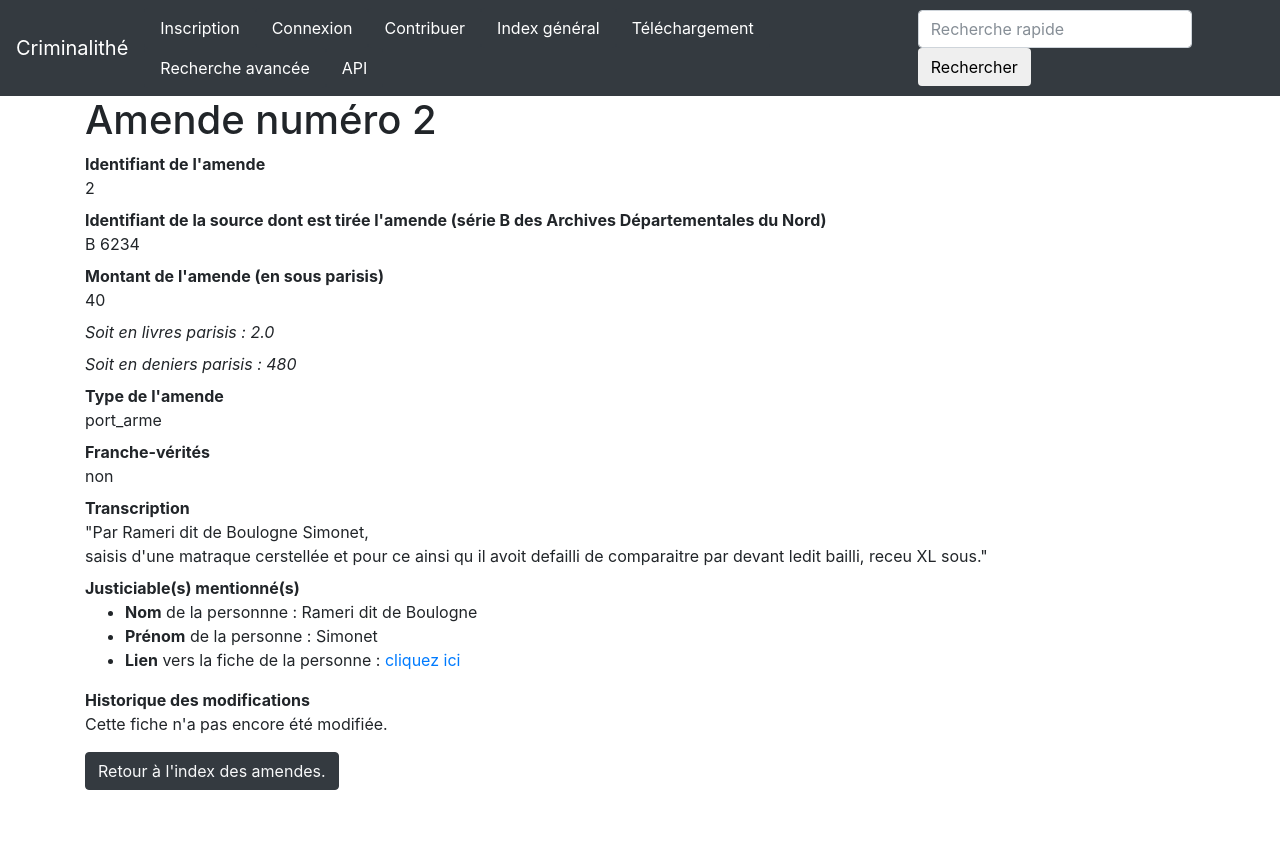
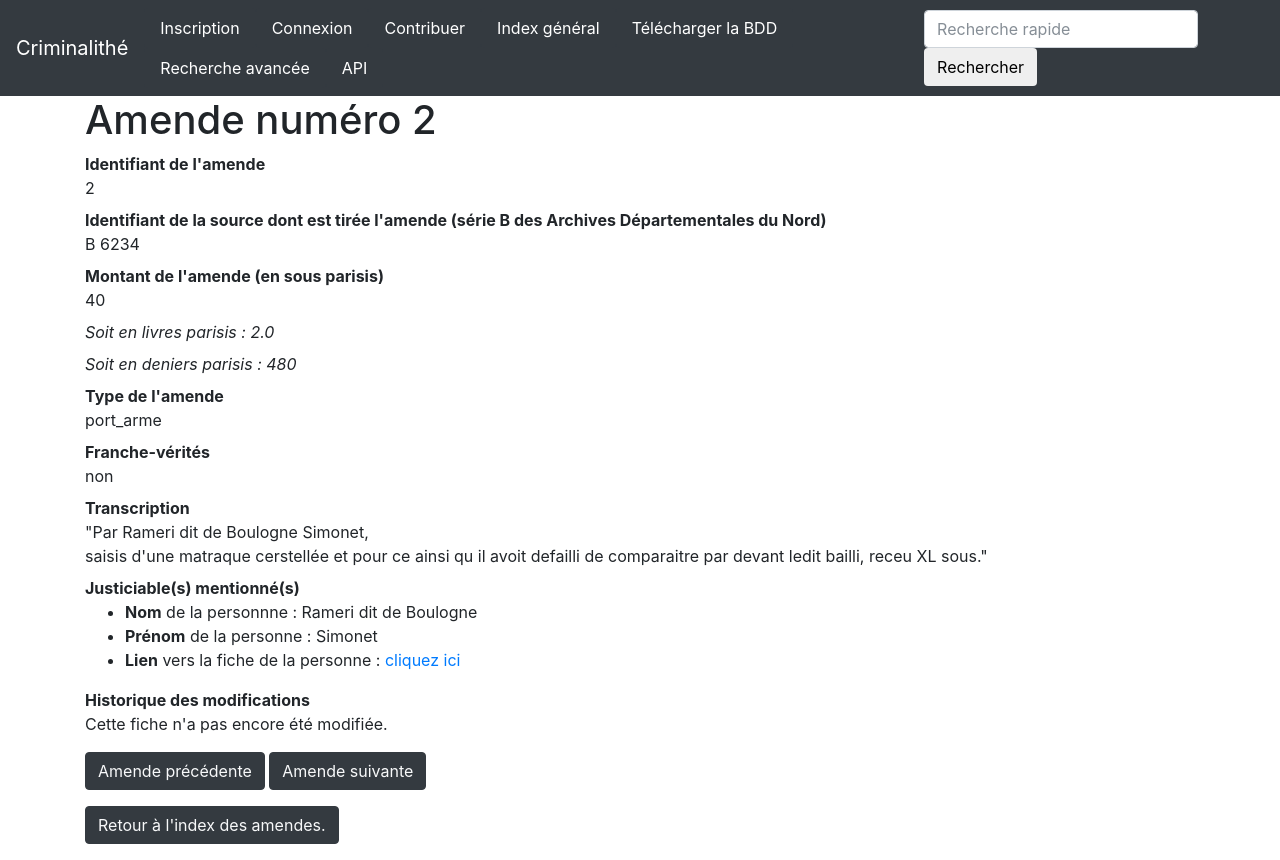
Before and after one commit to ValentinDeCraene/Projet_Criminalithe, a Flask app: page /amende/2 in a window 1280 px wide. Before the commit the page ends 790 px from the top, so only its background shows below. Run offline with Flask 2, Linux system fonts and the light colour scheme; data comes from the database, SQL or seed files in the repository; some libraries are stand-ins or nearby versions.

Commit message:
ajout des boutons de pages suivantes et précédentes

```diff
--- a/Criminalithe/app/templates/conteneur.html
+++ b/Criminalithe/app/templates/conteneur.html
@@ -39,7 +39,7 @@
                 <a class="nav-link text-white bg-dark" href="{{url_for("index")}}">Index général</a>
             </li>
             <li class="nav-item">
-                <a class="nav-link text-white bg-dark" href="{{url_for("download")}}">Téléchargement</a>
+                <a class="nav-link text-white bg-dark" href="{{url_for("download")}}">Télécharger la BDD</a>
             </li>
             <li class="nav-item">
                 <a class="nav-link text-white bg-dark" href="{{url_for("rechercheavancee")}}">Recherche avancée</a>
--- a/Criminalithe/app/templates/pages/amende.html
+++ b/Criminalithe/app/templates/pages/amende.html
@@ -58,6 +58,29 @@ pour que les amendes soient bien numérotées de 1 à 101 et non de 0 à 100-->
 {% endif %}
 </p>
 
+    {% if amende.amendes_id == 1 %}
+<p>
+        <button type="button" class="btn btn-dark">
+        <a class="text-light" href="{{url_for('amende', amendes_id=amende.amendes_id+1)}}"> Amende suivante</a>
+    </button>
+</p>
+{% elif amende.amendes_id == 101 %}
+<p>
+    <button type="button" class="btn btn-dark">
+        <a class="text-light" href="{{url_for('amende', amendes_id=amende.amendes_id-1)}}"> Amende précédante</a>
+    </button>
+</p>
+
+    {% else %}
+<p>
+    <button type="button" class="btn btn-dark">
+        <a class="text-light" href="{{url_for('amende', amendes_id=amende.amendes_id-1)}}"> Amende précédente</a>
+    </button>
+    <button type="button" class="btn btn-dark">
+        <a class="text-light" href="{{url_for('amende', amendes_id=amende.amendes_id+1)}}"> Amende suivante</a>
+    </button>
+</p>
+    {% endif %}
 
 <p>
 <button type="button" class="btn btn-dark">
```
Also changed, not shown: Criminalithe/app/templates/pages/personne.html (+25 -0 lines), Criminalithe/app/templates/pages/source.html (+25 -0 lines).
